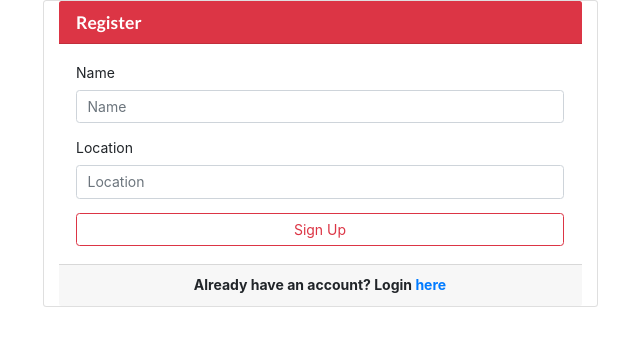
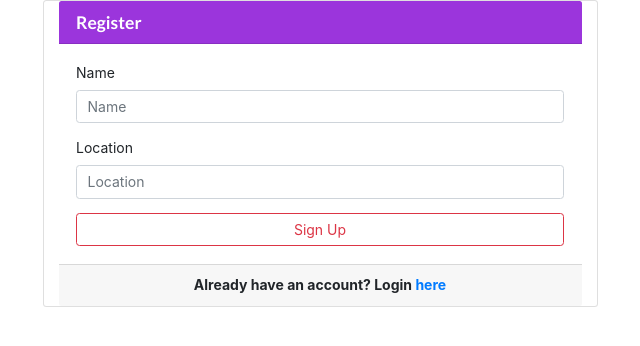
Before and after one commit to Mbiyu2017/Myhood, a Django app: template Nhood/templates/registration/registration_form.html in a window 1280 px wide. Shown: the top 346 px of the page, without its empty margins (235-875 px from the left). Run offline with Django 3.2, Linux system fonts and the light colour scheme; the template is opened without the code that fills it: values that come from a table or form of the project are taken from there, others are empty; some libraries are stand-ins or nearby versions.

Commit message:
Change login header color on login forms

```diff
--- a/Nhood/templates/registration/login.html
+++ b/Nhood/templates/registration/login.html
@@ -5,11 +5,7 @@
     <div class="col-md-3"></div>
 
     <div class="card col-md-6">
-<<<<<<< HEAD
       <div class="card-header text-white" style="background-color:#9b35dc">
-=======
-      <div class="card-header bg-danger text-white">
->>>>>>> development
         <h5><b>Login</b></h5>
       </div>
       <div class="card-body">
--- a/Nhood/templates/registration/registration_form.html
+++ b/Nhood/templates/registration/registration_form.html
@@ -4,7 +4,7 @@
 <div class="container row">
   <div class="col-md-3"></div>
   <div class="card col-md-6">
-    <div class="card-header bg-danger text-white">
+    <div class="card-header text-white" style="background-color:#9b35dc">
       <h5><b>Register</b></h5>
     </div>
     <div class="card-body">
```
